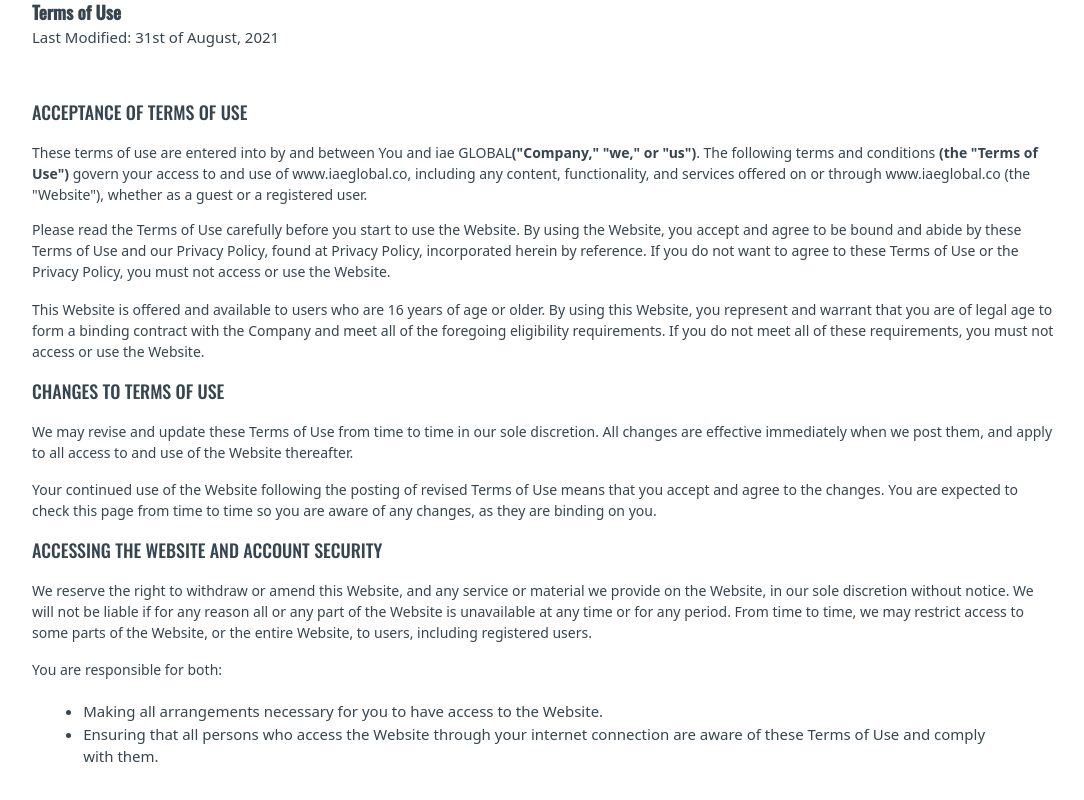
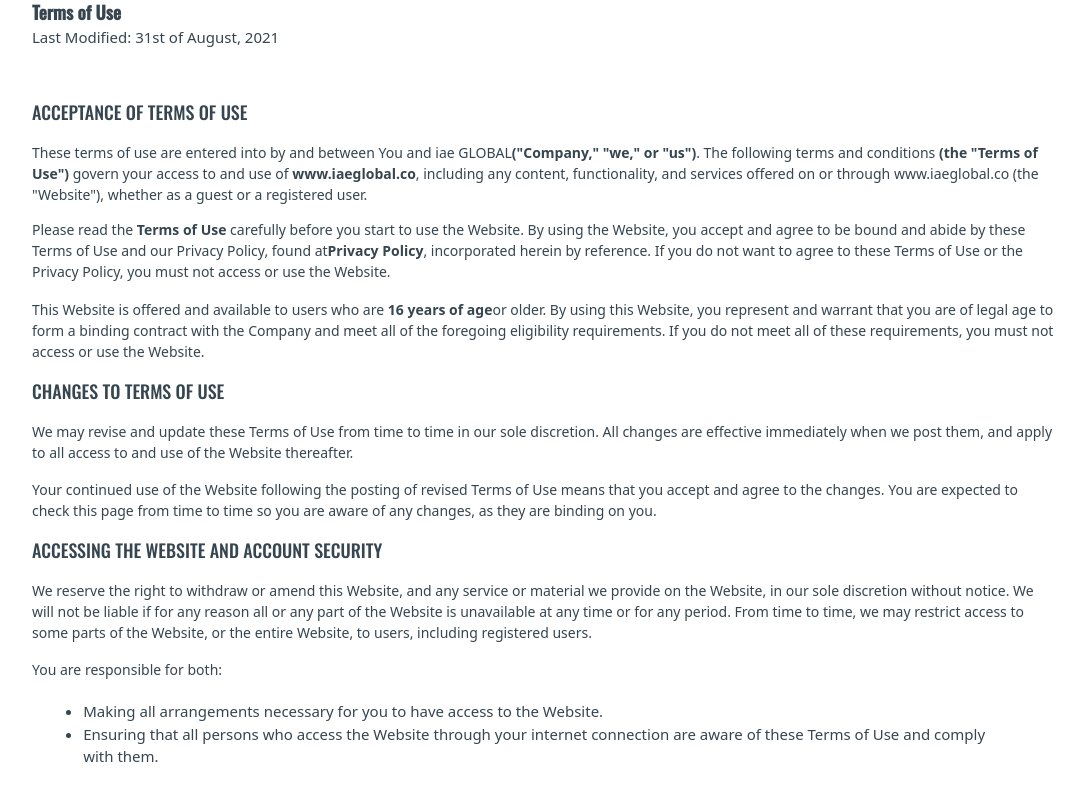
Before and after one commit to 9944098125/alethia_education_frontend, a React (Create React App) app: page /terms in a window 1280 px wide. Shown: the part 660-1460 px from the top of the page, without its empty margins (96-1180 px from the left). Built offline with nearby package versions, Linux system fonts and the light colour scheme.

Commit message:
resolved somethings

```diff
--- a/src/App.css
+++ b/src/App.css
@@ -37,7 +37,7 @@
 }
 @media screen and (min-width: 1024px) {
   .first-last-name {
-    width: 292px;
+    width: 278px;
   }
 }
 @media screen and (max-width: 768px) {
--- a/src/Components/Header/styledComponents.js
+++ b/src/Components/Header/styledComponents.js
@@ -62,7 +62,7 @@
   font-family: "Oswald", sans-serif;
   letter-spacing: 0.5px;
   line-height: unset;
-  transform: scale(1.02, 1.15);
+  transform: scale(1.02, 1.2);
   font-size: 14px;
   color: #ffffff;
   margin-right: 16px;
--- a/src/Components/Home/Home.js
+++ b/src/Components/Home/Home.js
@@ -40,6 +40,7 @@
 import DocumentTitle from "../DocumentTitle";
 // import { useParallax } from "react-scroll-parallax";
 import ArrowRightAltIcon from "@mui/icons-material/ArrowRightAlt";
+import Icon from "@mui/material/Icon";
 
 function Home() {
   // const [offset, setOffset] = useState(0);
@@ -64,11 +65,7 @@
   return (
     <Fragment>
       <HomeContainer>
-        <HomeImageContainer
-        // style={{ backgroundPosition: offset }}
-        // style={{ transform: `translateY(${offsetY * 0.1})` }}
-        // style={{ filter: "brightness(50%)" }}
-        >
+        <HomeImageContainer>
           <TextContainer>
             <TextInsideImage
               mb="1%"
--- a/src/Components/Home/styledComponents.js
+++ b/src/Components/Home/styledComponents.js
@@ -183,7 +183,7 @@
 `;
 
 export const Description = styled.p`
-  font-weight: 400;
+  font-weight: 450;
   @media screen and (min-width: 800px) {
     font-size: 15px;
   }
--- a/src/Components/NewsRoom/Australia.js
+++ b/src/Components/NewsRoom/Australia.js
@@ -332,7 +332,7 @@
             opportunities for graduates. It has some of the highest employment
             rates and starting salaries for graduates in Australia.
           </EachText>
-          <EachText fontSize="20px" fontWeight="600">
+          <EachText sc fontF fontSize="25px" fontWeight="500">
             The Future
           </EachText>
           <EachText fontSize="14px">
@@ -340,18 +340,24 @@
             prospects for local alumnae. Key projects include:
           </EachText>
           <UnorderedList>
-            <ListItem>Newcastle airport expansion and development</ListItem>
-            <ListItem>Newcastle airport expansion and development</ListItem>
-            <ListItem>Newcastle airport expansion and development</ListItem>
-            <ListItem>
+            <ListItem style={{ marginBottom: "0px" }}>
+              Newcastle airport expansion and development
+            </ListItem>
+            <ListItem style={{ marginBottom: "0px" }}>
+              Newcastle airport expansion and development
+            </ListItem>
+            <ListItem style={{ marginBottom: "0px" }}>
+              Newcastle airport expansion and development
+            </ListItem>
+            <ListItem style={{ marginBottom: "0px" }}>
               Newcastle City’s Urban Renewal Strategy requires 6,000 new homes
               and 10,000 jobs in the city centre over the next 16 years
             </ListItem>
-            <ListItem>
+            <ListItem style={{ marginBottom: "0px" }}>
               Newcastle Local Government Special Event sponsorship and grants
               program to expand tourism in the city and region
             </ListItem>
-            <ListItem>
+            <ListItem style={{ marginBottom: "0px" }}>
               Newcastle Local Government Economic Development Sponsorship Grant
               Program funds new business growth and employment
             </ListItem>
@@ -371,7 +377,7 @@
             src="https://static.wixstatic.com/media/e4c206_950d8cb89f4a457eb49af40a9075c851~mv2.png/v1/fill/w_999,h_667,al_c,q_90,enc_auto/e4c206_950d8cb89f4a457eb49af40a9075c851~mv2.png"
             alt="newcastle11"
           />
-          <EachText fontSize="20px" fontWeight="600">
+          <EachText sc fontF fontSize="25px" fontWeight="500">
             Migration opportunities
           </EachText>
           <EachText fontSize="14px">
--- a/src/Components/NewsRoom/Education.js
+++ b/src/Components/NewsRoom/Education.js
@@ -131,10 +131,23 @@
         >
           Are You In Sydney ?
         </EachText>
-        <EachText fontSize="14px">
-          SIGN UP FOR THE EVENT NOW IT'S FREE.
+        <EachText
+          style={{ display: "flex", fontStyle: "italic", marginBottom: "-5px" }}
+          fontSize="14px"
+        >
+          <p className="text-primary me-2">SIGN UP</p> FOR THE EVENT NOW IT'S
+          FREE.
         </EachText>
-        <EachText fontSize="14px">20 September | Friday | 1 pm - 6 pm</EachText>
+        <EachText
+          style={{
+            fontStyle: "italic",
+            marginBottom: "-5px",
+            marginTop: "-10px",
+          }}
+          fontSize="14px"
+        >
+          20 September | Friday | 1 pm - 6 pm
+        </EachText>
         <EachText fontSize="14px">66 Goulburn st. Sydney, Australia</EachText>
         {/* <ReactPlayerContainer> */}
         {/* <ReactPlayer
--- a/src/Components/NewsRoom/Facts.js
+++ b/src/Components/NewsRoom/Facts.js
@@ -155,7 +155,6 @@
           them all!
         </EachText>
         <EachRoomImages
-          forty
           src="https://static.wixstatic.com/media/e4c206_df8d53bb534549bb970a17ca712465a2~mv2.png/v1/fill/w_999,h_667,al_c,q_90,enc_auto/e4c206_df8d53bb534549bb970a17ca712465a2~mv2.png"
           alt="facts7"
         />
--- a/src/Components/NewsRoom/styledComponents.js
+++ b/src/Components/NewsRoom/styledComponents.js
@@ -68,7 +68,7 @@
 export const EachImage = styled.img`
   @media screen and (min-width: 1024px) {
     height: 300px;
-    width: 700px;
+    width: 730px;
     margin-right: 1%;
   }
   @media screen and (max-width: 768px) {
@@ -133,7 +133,7 @@
 `;
 export const EachRoomImages = styled.img`
   height: ${(props) => (props.forty ? "50vh" : "80vh")};
-  width: 100%;
+  width: 95%;
   margin-top: 25px;
   margin-bottom: 15px;
 `;
--- a/src/Components/OurCompany/styledComponents.js
+++ b/src/Components/OurCompany/styledComponents.js
@@ -327,7 +327,7 @@
 `;
 export const CommittedText = styled.p`
   width: 80%;
-  font-weight: 500;
+  font-weight: 400;
   font-family: "Oswald", sans-serif;
   margin-bottom: 7%;
   text-align: center;
--- a/src/Components/PrivacyPolicy/PrivacyPolicy.js
+++ b/src/Components/PrivacyPolicy/PrivacyPolicy.js
@@ -37,12 +37,13 @@
           INTRODUCTION
         </PrivacyText>
         <PrivacyText fontSize="14px" fontWeight="400">
-          iae GLOBAL ("Company" or "We") respect your privacy and are committed
-          to protecting it through our compliance with this policy. This policy
-          describes the types of information we may collect from you or that you
-          may provide when you visit the website www.iaeglobal.co (our
-          "Website") and our practices for collecting, using, maintaining,
-          protecting, and disclosing that information.
+          iae GLOBAL <b>("Company" or "We")</b> respect your privacy and are
+          committed to protecting it through our compliance with this policy.
+          This policy describes the types of information we may collect from you
+          or that you may provide when you visit the website{" "}
+          <b>www.iaeglobal.co</b>
+          <b>(our "Website")</b> and our practices for collecting, using,
+          maintaining, protecting, and disclosing that information.
         </PrivacyText>
         <PrivacyText mb="-30px" fontSize="15px" fontWeight="450">
           This Policy applies to information we collect:
--- a/src/Components/TermsOfUse/TermsOfUse.js
+++ b/src/Components/TermsOfUse/TermsOfUse.js
@@ -33,33 +33,34 @@
         <PrivacyText mb="50px" fontSize="15px" fontWeight="500">
           Last Modified: 31st of August, 2021
         </PrivacyText>
-        <PrivacyText fontF fontSize="18px" fontWeight="500">
+        <PrivacyText fontF fontSize="18px" fontWeight="550">
           ACCEPTANCE OF TERMS OF USE
         </PrivacyText>
         <PrivacyText mb="14px" fontSize="14px" fontWeight="500">
           These terms of use are entered into by and between You and iae GLOBAL
           <b>("Company," "we," or "us")</b>. The following terms and conditions{" "}
           <b>(the "Terms of Use")</b> govern your access to and use of
-          www.iaeglobal.co, including any content, functionality, and services
-          offered on or through www.iaeglobal.co (the "Website"), whether as a
-          guest or a registered user.
+          <b> www.iaeglobal.co</b>, including any content, functionality, and
+          services offered on or through www.iaeglobal.co (the "Website"),
+          whether as a guest or a registered user.
         </PrivacyText>
         <PrivacyText mb="17px" fontSize="14px" fontWeight="500">
-          Please read the Terms of Use carefully before you start to use the
-          Website. By using the Website, you accept and agree to be bound and
-          abide by these Terms of Use and our Privacy Policy, found at Privacy
-          Policy, incorporated herein by reference. If you do not want to agree
-          to these Terms of Use or the Privacy Policy, you must not access or
-          use the Website.
+          Please read the <b>Terms of Use</b> carefully before you start to use
+          the Website. By using the Website, you accept and agree to be bound
+          and abide by these Terms of Use and our Privacy Policy, found at
+          <b>Privacy Policy</b>, incorporated herein by reference. If you do not
+          want to agree to these Terms of Use or the Privacy Policy, you must
+          not access or use the Website.
         </PrivacyText>
-        <PrivacyText fontSize="14px" fontWeight="500">
-          This Website is offered and available to users who are 16 years of age
+        <PrivacyText fontSize="14px" fontWeight="400">
+          This Website is offered and available to users who are{" "}
+          <b>16 years of age</b>
           or older. By using this Website, you represent and warrant that you
           are of legal age to form a binding contract with the Company and meet
           all of the foregoing eligibility requirements. If you do not meet all
           of these requirements, you must not access or use the Website.
         </PrivacyText>
-        <PrivacyText fontF fontSize="18px" fontWeight="500">
+        <PrivacyText fontF fontSize="18px" fontWeight="550">
           CHANGES TO TERMS OF USE
         </PrivacyText>
         <PrivacyText fontSize="14px" fontWeight="500">
```
